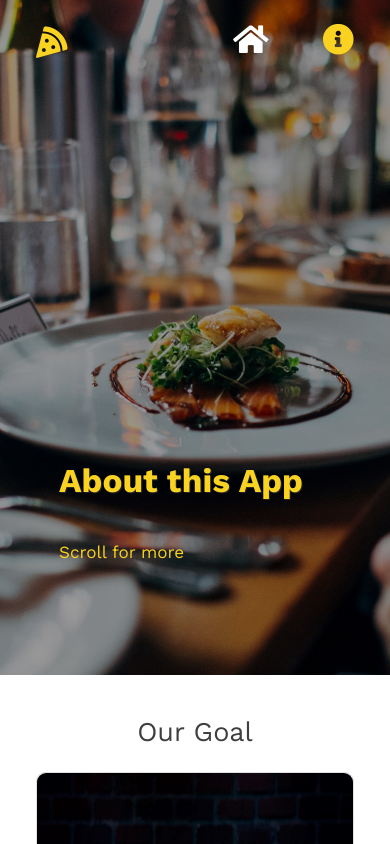
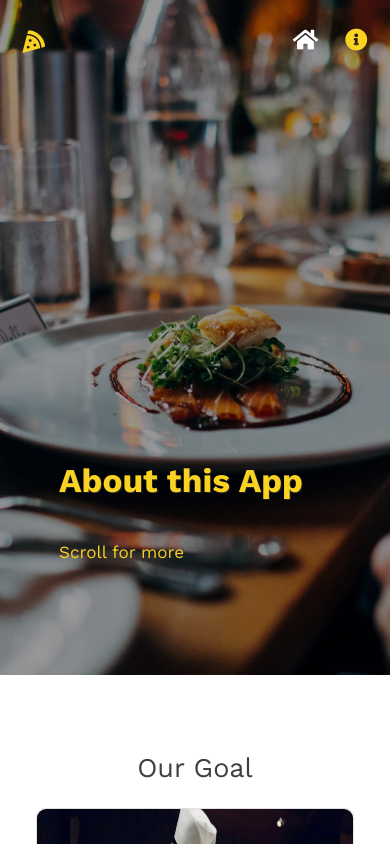
Before and after one commit to mugg84/RestaurantFinder, a React (Create React App) app: page /about in a window 390 px wide. Shown: the top 844 px of the page. Built offline with nearby package versions, Linux system fonts and the light colour scheme; no server answers.

Commit message:
fixed map display issue

```diff
--- a/src/App.css
+++ b/src/App.css
@@ -714,6 +714,10 @@ aside figure {
   box-shadow: 5px 5px 5px 5px rgba(0, 0, 0, 0.2);
 }
 
+.restaurant-display-left figure {
+  width: 45vh;
+}
+
 .map-holder {
   height: 45vh;
   width: 45vh;
@@ -971,6 +975,21 @@ small {
     height: 40vh;
     width: 40vh;
   }
+
+  .restaurant-display-left figure {
+    width: 40vh;
+  }
+}
+
+@media (max-width: 800px) {
+  * {
+    -webkit-transition: none !important;
+    -moz-transition: none !important;
+    -o-transition: none !important;
+    -ms-transition: none !important;
+    transition: none !important;
+    transform: scale(1) !important;
+  }
 }
 
 @media only screen and (max-width: 700px) {
@@ -1062,7 +1081,7 @@ small {
 
   .who,
   .values {
-    padding: 4rem 8rem;
+    padding: 8rem;
   }
 
   .goal {
@@ -1089,6 +1108,10 @@ small {
   /* rest info */
   .map-holder {
     height: 30vh;
+    width: 30vh;
+  }
+
+  .restaurant-display-left figure {
     width: 30vh;
   }
 
@@ -1143,6 +1166,10 @@ small {
     width: 55vh;
   }
 
+  .restaurant-display-left figure {
+    width: 55vh;
+  }
+
   #first {
     grid-column-start: 1;
     grid-column-end: 5;
@@ -1158,8 +1185,8 @@ small {
   }
 
   nav i {
-    font-size: 3.5rem;
-    margin: 0 2rem;
+    font-size: 2.5rem;
+    margin: 0 0.5rem;
   }
 
   .nav-big-icon {
@@ -1243,7 +1270,7 @@ small {
 
   .who,
   .values {
-    padding: 4rem;
+    padding: 8rem 4rem;
   }
 
   .who {
@@ -1268,7 +1295,6 @@ small {
   }
 
   .goal {
-    padding: 4rem 0;
     margin: 0 4rem;
   }
 
@@ -1282,6 +1308,9 @@ small {
   }
 
   .map-holder {
+    width: 35vh;
+  }
+  .restaurant-display-left figure {
     width: 35vh;
   }
 
@@ -1303,6 +1332,9 @@ small {
   .map-holder {
     width: 30vh;
   }
+  .restaurant-display-left figure {
+    width: 30vh;
+  }
 
   .restaurant-sliders {
     margin: 8rem 4rem;
```
